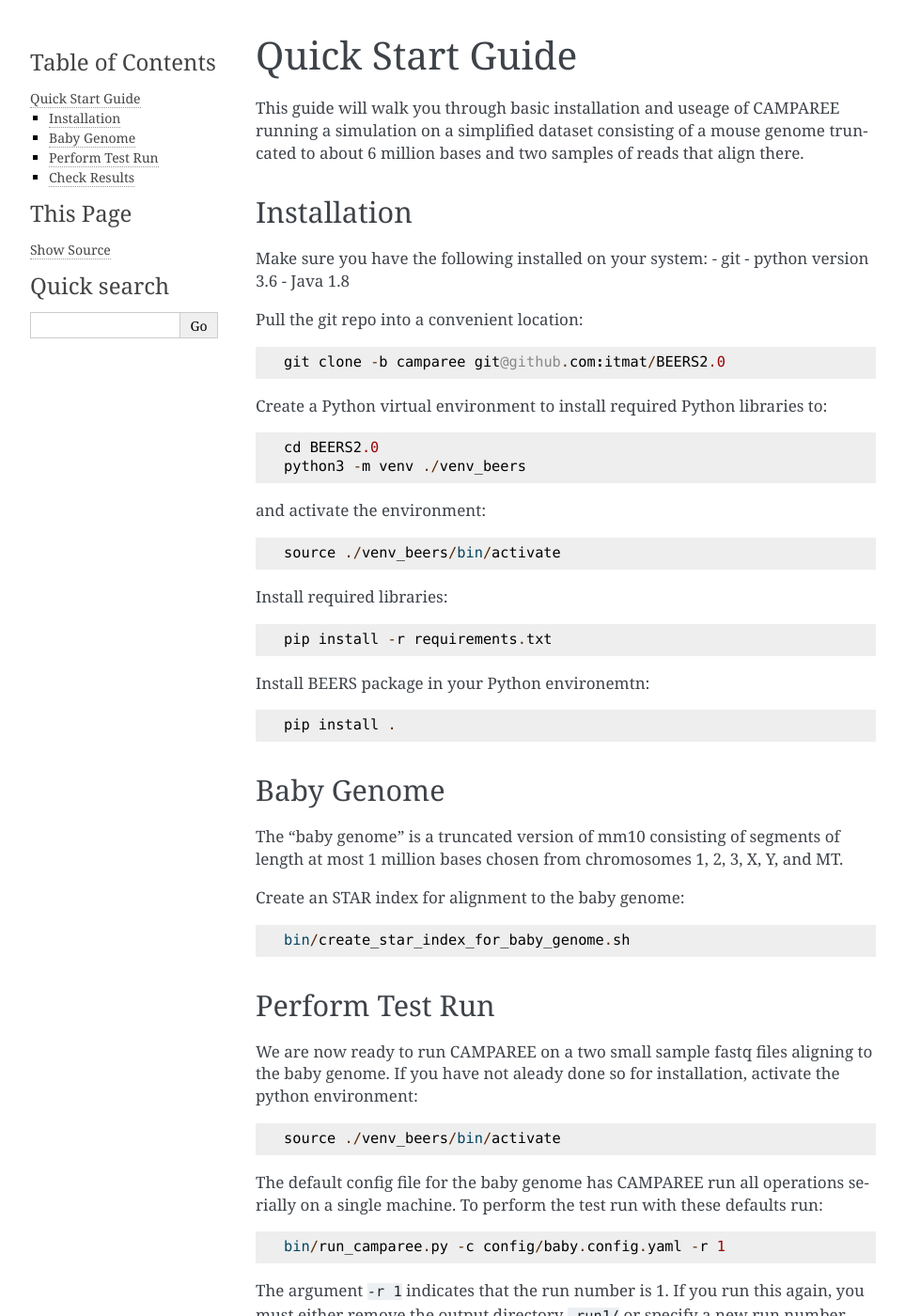
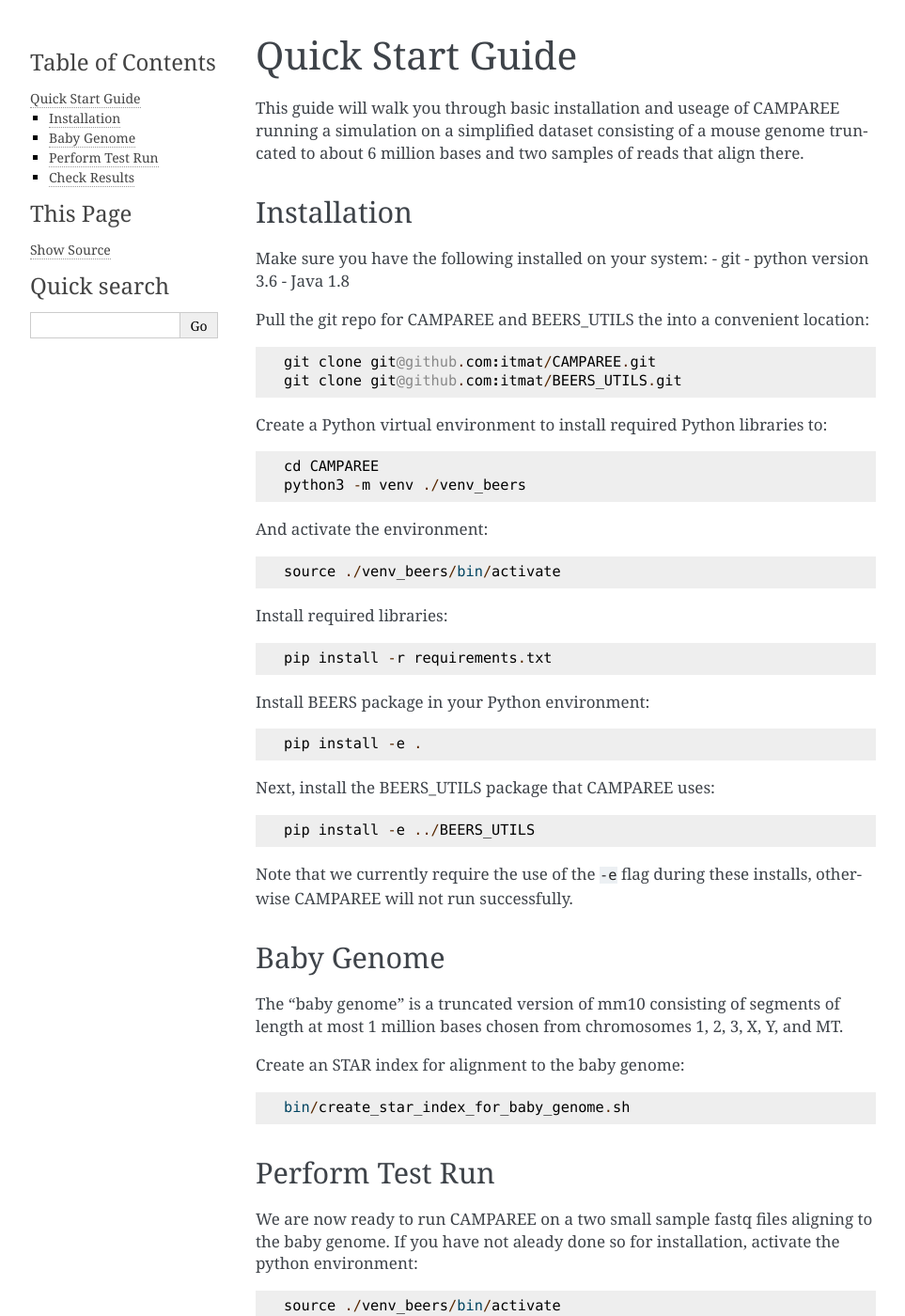
Before and after one commit to itmat/CAMPAREE, a Sphinx documentation site: the page built from doc/quick_start.rst, in a window 1280 px wide and 1400 px high. Shown: the whole window at 94% size, without its empty margins (148-1111 px from the left). Built offline with Sphinx 7.4.7, drawn with Linux system fonts in a browser that asks for light colours; pages that are not in the unit, such as notebooks, are missing from menus; some of the changed text lies outside the part shown.

Commit message:
Fix quick_start guide for camparee

```diff
--- a/doc/quick_start.rst
+++ b/doc/quick_start.rst
@@ -11,16 +11,17 @@
 - python version 3.6
 - Java 1.8
 
-Pull the git repo into a convenient location::
+Pull the git repo for CAMPAREE and BEERS_UTILS the into a convenient location::
 
-    git clone -b camparee git@github.com:itmat/BEERS2.0
+    git clone git@github.com:itmat/CAMPAREE.git
+    git clone git@github.com:itmat/BEERS_UTILS.git
 
 Create a Python virtual environment to install required Python libraries to::
 
-    cd BEERS2.0
+    cd CAMPAREE
     python3 -m venv ./venv_beers
 
-and activate the environment::
+And activate the environment::
 
     source ./venv_beers/bin/activate
 
@@ -28,9 +29,15 @@
 
     pip install -r requirements.txt
 
-Install BEERS package in your Python environemtn::
+Install BEERS package in your Python environment::
 
-    pip install .
+    pip install -e .
+
+Next, install the BEERS_UTILS package that CAMPAREE uses::
+
+    pip install -e ../BEERS_UTILS
+
+Note that we currently require the use of the ``-e`` flag during these installs, otherwise CAMPAREE will not run successfully.
 
 Baby Genome
 -----------
@@ -46,6 +53,7 @@
 
 We are now ready to run CAMPAREE on a two small sample fastq files aligning to the baby genome.
 If you have not aleady done so for installation, activate the python environment::
+
     source ./venv_beers/bin/activate
 
 The default config file for the baby genome has CAMPAREE run all operations serially on a single machine.
```
Also changed, not shown: other parts of doc/quick_start.rst (+1 -1 lines).
